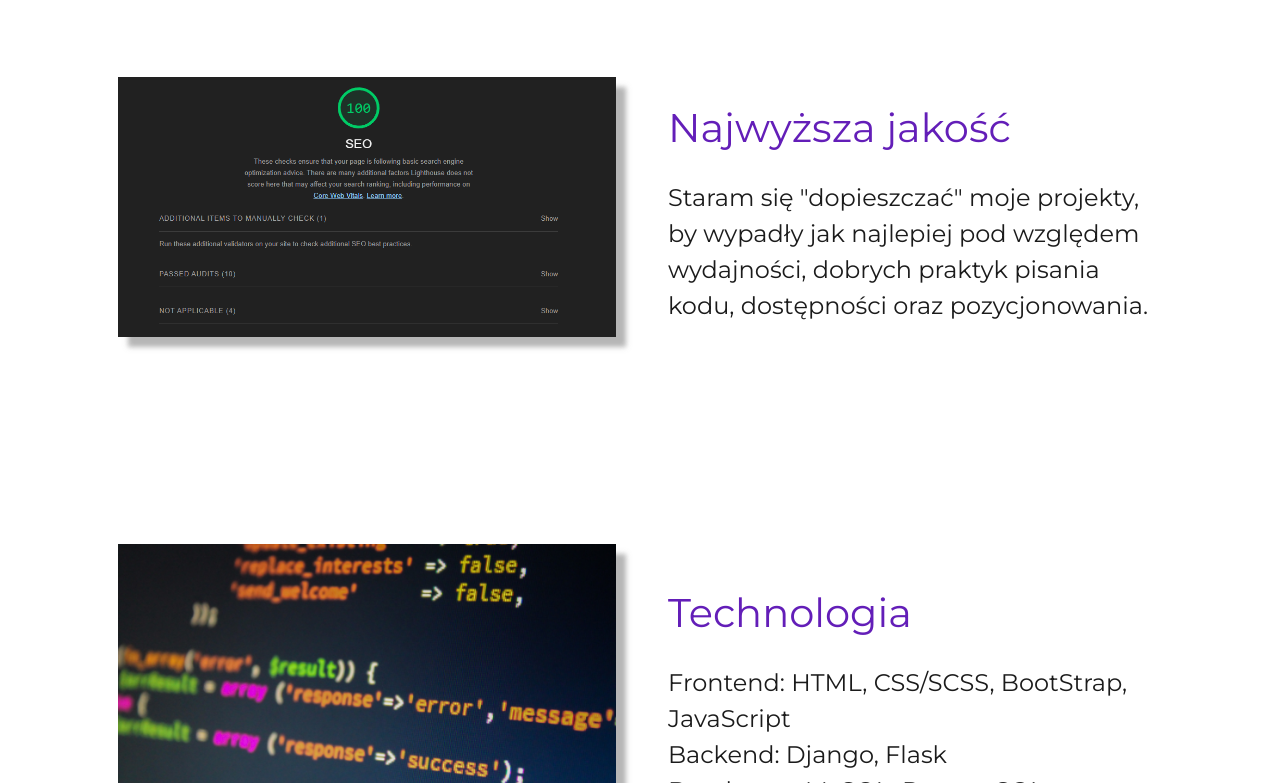
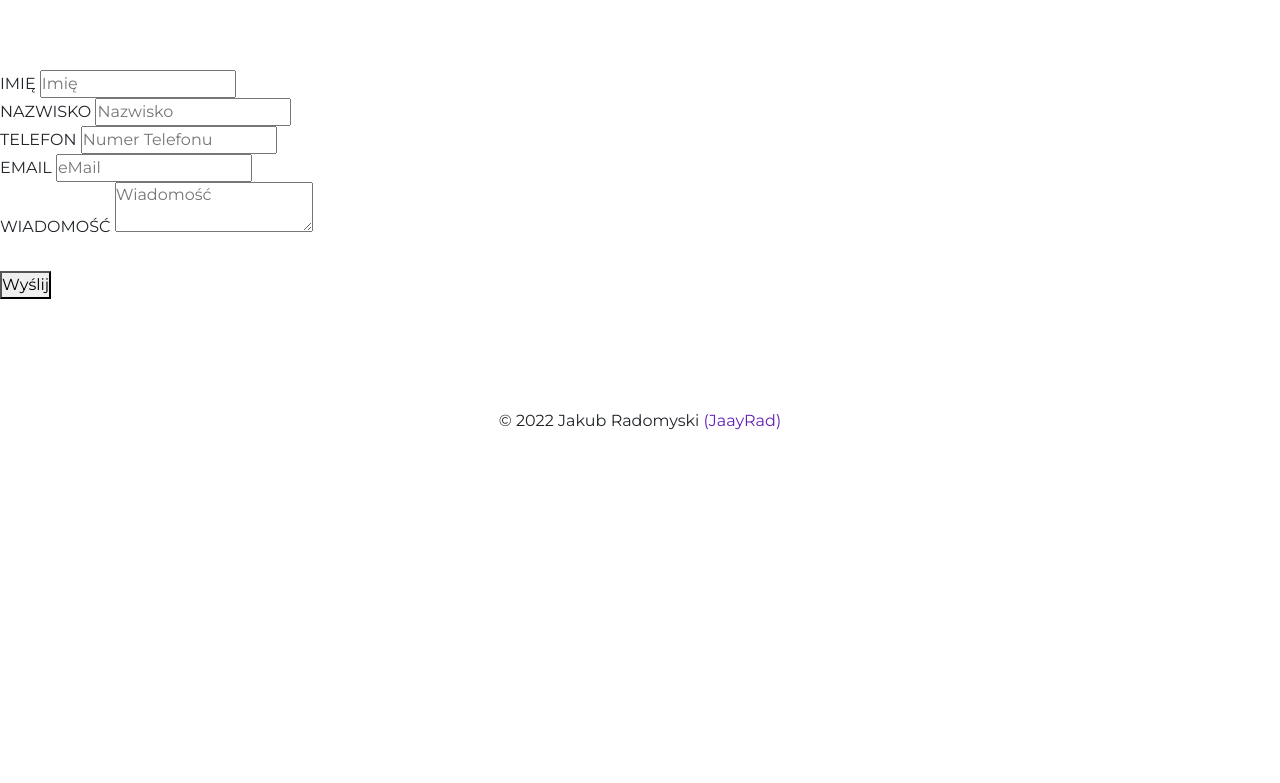
Before and after one commit to JaayRad/showcase-website, a plain HTML site: page index.html in a window 1280 px wide. Shown: the part 1422-2205 px from the top of the page. After the commit the page ends 1941 px from the top, so only its background shows below. Drawn offline with nearby package versions, Linux system fonts and the light colour scheme.

Commit message:
Services removal & netlify forms implementation

```diff
--- a/index.html
+++ b/index.html
@@ -20,7 +20,6 @@
         <ul>
             <li></li>
             <li><a class = "nav__link" href="#header">Początek</a></li>
-            <li><a class = "nav__link" href="#about">Oferta</a></li>
             <li><a class = "nav__link" href="#contactinfo">Kontakt</a></li>
         </ul>
         </nav>
@@ -30,77 +29,15 @@
       </section>
 
       <nav class="nav nav-desktop">
-        <a class = "nav__link" href="#about">Oferta</a>
+        <a class = "nav__link" href="#header">Początek</a>
         <a class = "nav__link" href="#contactinfo">Kontakt</a>
       </nav>
 
     <canvas id="canvas"></canvas>
     <header id="header" class="heading">
-        <h1>Jakub Radomyski</h1>
-        <p>dev</p>
+        <h1>Jakub Radomyski IT</h1>
+        <p>(Angular in progress...)</p>
     </header>
-
-    <section id="about">
-        <div class="scroll">
-            <div class="container px-5">
-                <div class="row gx-5 align-items-center">
-                    <div class="col-lg-6">
-                        <div class="p-7"><img class="img-fluid" src="img/strona.jpg" alt="..." /></div>
-                    </div>
-                    <div class="col-lg-6 about">
-                        <div class="p-1">
-                            <h2>Usługi</h2>
-                            <p>
-                                Obecnie oferuję budowę statycznych stron internetowych (HTML + CSS/SASS + JS)
-                                oraz aplikacji webowych (blog, sklep, etc). W bliskiej przyszłości moja oferta powiększy
-                                się o CRM.
-                            </p>
-                        </div>
-                    </div>
-                </div>
-            </div>
-        </div>
-
-        <div class="scroll">
-            <div class="container px-5" >
-                <div class="row gx-5 align-items-center">
-                    <div class="col-lg-6">
-                        <div class="p-6"><img class="img-fluid" src="img/seo.png" alt="..." /></div>
-                    </div>
-                    <div class="col-lg-6 about">
-                        <div class="p-1">
-                            <h2>Najwyższa jakość</h2>
-                            <p>
-                                Staram się "dopieszczać" moje projekty, by wypadły jak najlepiej pod względem
-                                wydajności, dobrych praktyk pisania kodu, dostępności oraz pozycjonowania.
-                            </p>
-                        </div>
-                    </div>
-                </div>
-            </div>
-        </div>
-
-        <div class="scroll">
-            <div class="container px-5" >
-                <div class="row gx-5 align-items-center">
-                    <div class="col-lg-6">
-                        <div class="p-6"><img class="img-fluid" src="img/programming.jpg" alt="..." /></div>
-                    </div>
-                    <div class="col-lg-6 about">
-                        <div class="p-1">
-                            <h2>Technologia</h2>
-                            <p>
-                                Frontend: HTML, CSS/SCSS, BootStrap, JavaScript <br>
-                                Backend: Django, Flask <br>
-                                Databases: MySQL, PostgreSQL, MongoDB
-                            </p>
-                        </div>
-                    </div>
-                </div>
-            </div>
-        </div>
-    </section>
-
 
       <section id="contactinfo">
         <div class="container">
@@ -125,6 +62,39 @@
 
         </div>
     </section>
+    <section id="contact">
+        <form action="POST" data-netlify="true">
+            <div class="half">
+              <div class="item">
+                <label for="name">IMIĘ</label>
+                <input name="IMIĘ" placeholder="Imię" type="text" id = "first_name">
+              </div>
+              <div class="item">
+                <label for="surname">NAZWISKO</label>
+                <input name="NAZWISKO" placeholder="Nazwisko" type="text" id = "surname">
+              </div>
+            </div>
+            <div class="half2">
+              <div class="item">
+                <label for="phone">TELEFON</label>
+                <input name="NUMER TELEFONU" placeholder="Numer Telefonu" type="text" id = "phone">
+              </div>
+              <div class="item">
+                <label for="email">EMAIL</label>
+                <input name="EMAIL" placeholder="eMail" type="text" id = "email">
+              </div>
+            </div>
+            <div class="full">
+              <label for="message">WIADOMOŚĆ</label>
+              <textarea placeholder="Wiadomość" name="Wiadomość" id = "message"></textarea>
+            </div>
+            <div class="field">
+              <div data-netlify-recaptcha="true" class="p-3 d-flex justify-content-center" style="text-align: center;"></div>
+            </div>
+              <button class="slice">Wyślij</button>
+            </form>
+
+    </section>
 
 
 
```
